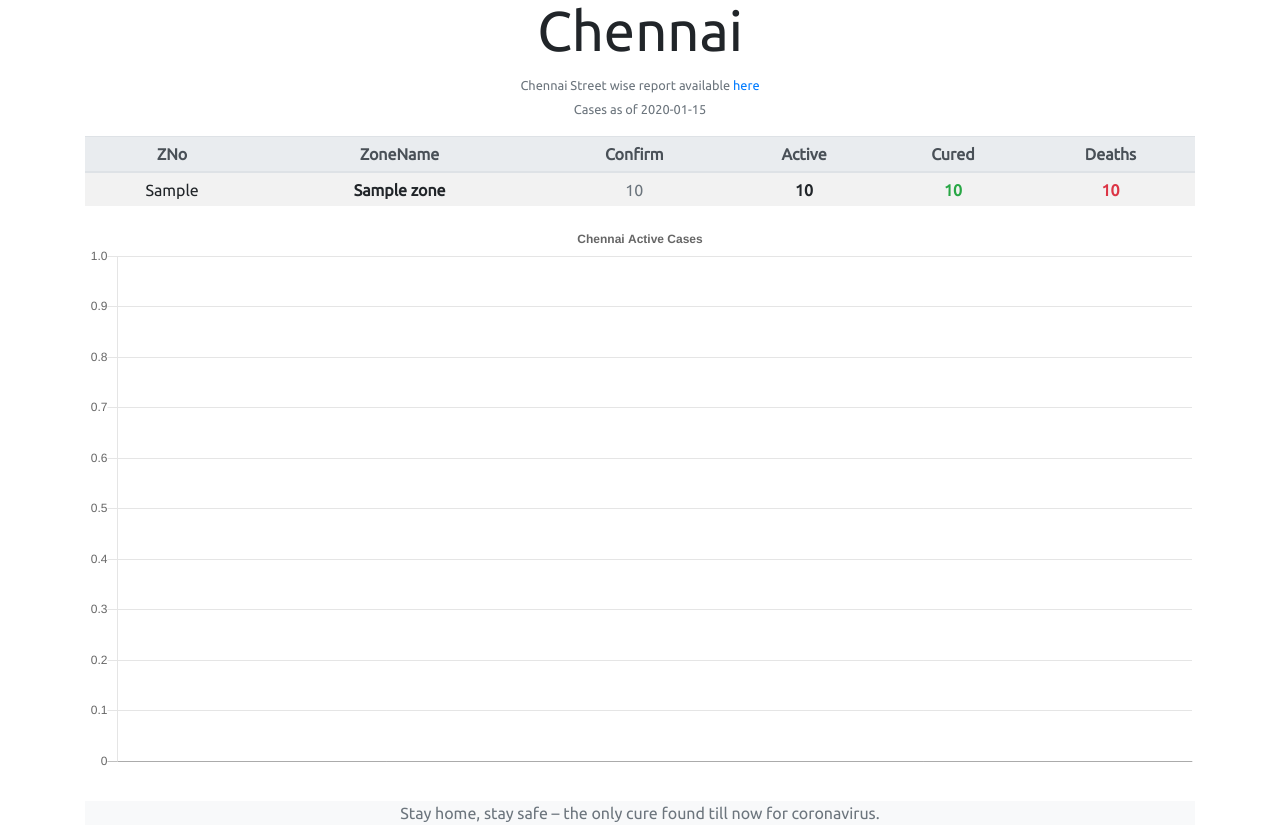
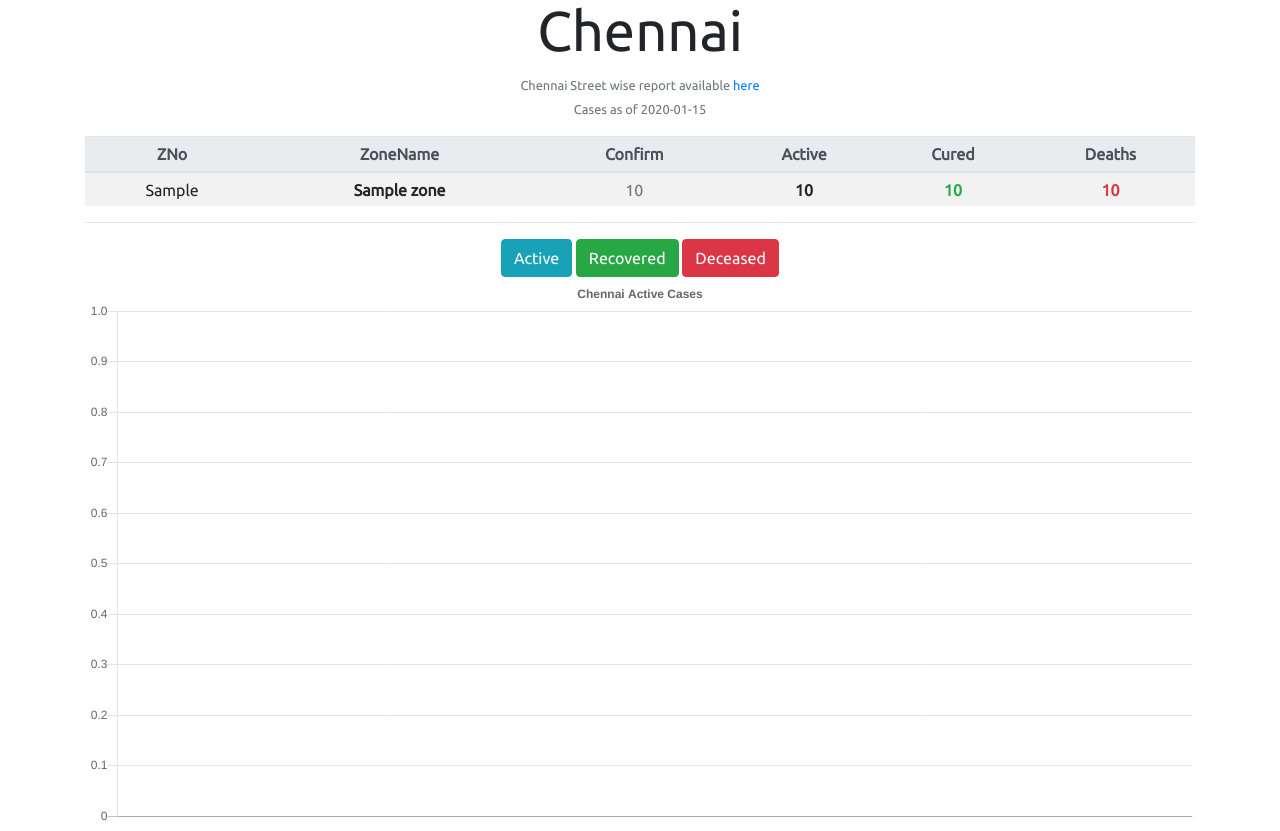
Before and after one commit to imranakbarin/Build2Learn, a Flask app: template templates/chennaizonewise.html in a window 1280 px wide. Shown: the part 59-890 px from the top of the page. Run offline with Flask 2, Linux system fonts and the light colour scheme; the template is opened without the code that fills it: most values are stand-ins (such as "Sample title", 1, 10 or a date in 2020); some libraries are stand-ins or nearby versions.

Commit message:
Dynamic Plotting of data Charts

```diff
--- a/templates/chennaizonewise.html
+++ b/templates/chennaizonewise.html
@@ -40,6 +40,12 @@
 
 </table>
 
+<hr>
+   <div class="">
+    <button type="active" class="btn btn-info btn-xs align-left" onclick="myFunction('active')">Active</button>
+    <button type="recovered" class="btn btn-success btn-xs" onclick="myFunction('recovered')">Recovered</button>
+    <button type="deceased" class="btn btn-danger btn-xs" onclick="myFunction('deceased')">Deceased</button>
+</div>
 
     <canvas id="barChart"></canvas>
 
@@ -73,6 +79,25 @@
         responsive:true
     }
     });
+
+    function myFunction(flag) {
+	//		var zero = Math.random() < 0.2 ? true : false;
+      var datasetA;
+      if (flag == 'active') {
+        //  block of code to be executed if condition1 is true
+         datasetA = {{active_list}}
+      } else if (flag == 'recovered') {
+        //  block of code to be executed if the condition1 is false and condition2 is true
+        datasetA = {{recovered_list}}
+      } else {
+        datasetA = {{deceased_list}}
+      }
+        var case_type = flag.charAt(0).toUpperCase() + flag.slice(1)
+		    myChart.config.data.datasets[0].data = datasetA;
+        myChart.config.data.datasets[0].label = case_type + " cases"
+        myChart.config.options.title.text = "Chennai "+ case_type +" Cases"
+				myChart.update();
+		};
     </script>
 <BR>
     <p class="bg-light text-muted">Stay home, stay safe – the only cure found till now for coronavirus.</p>
```
